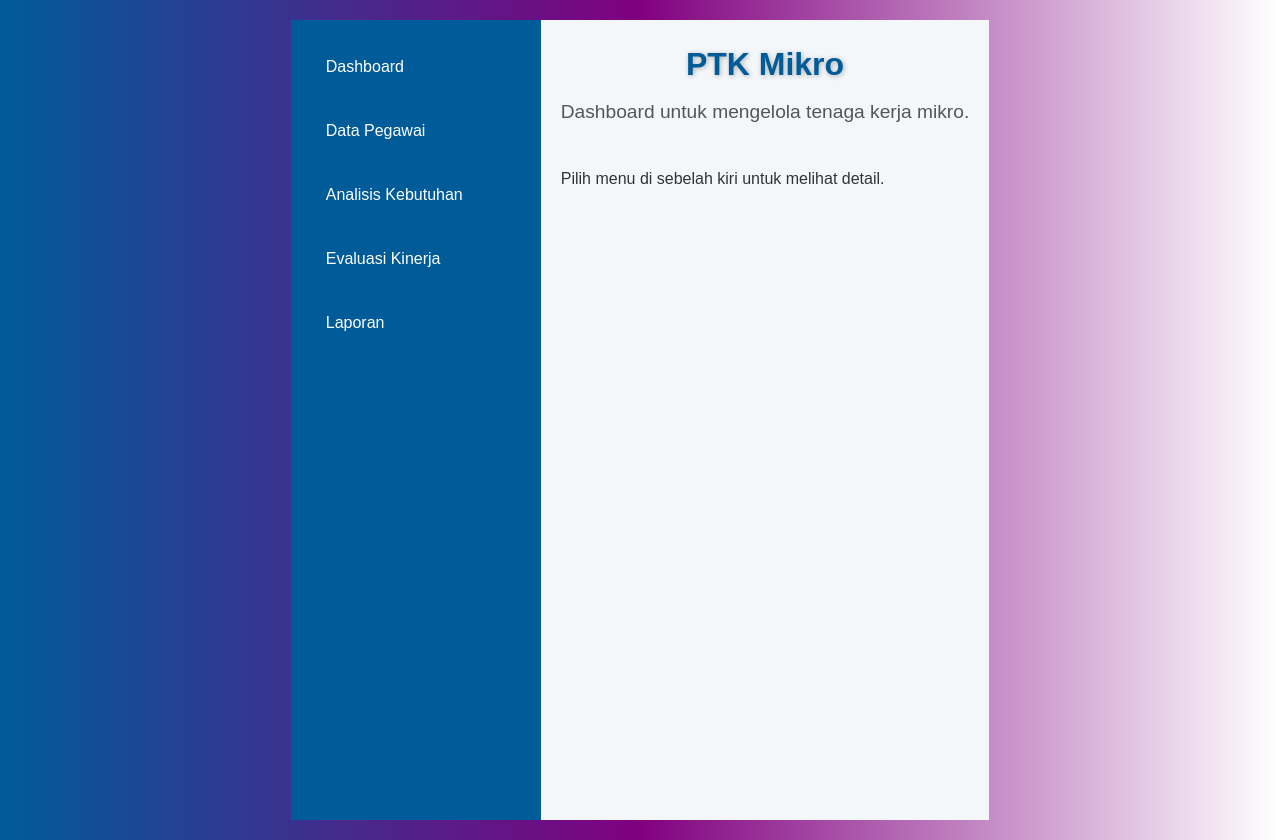
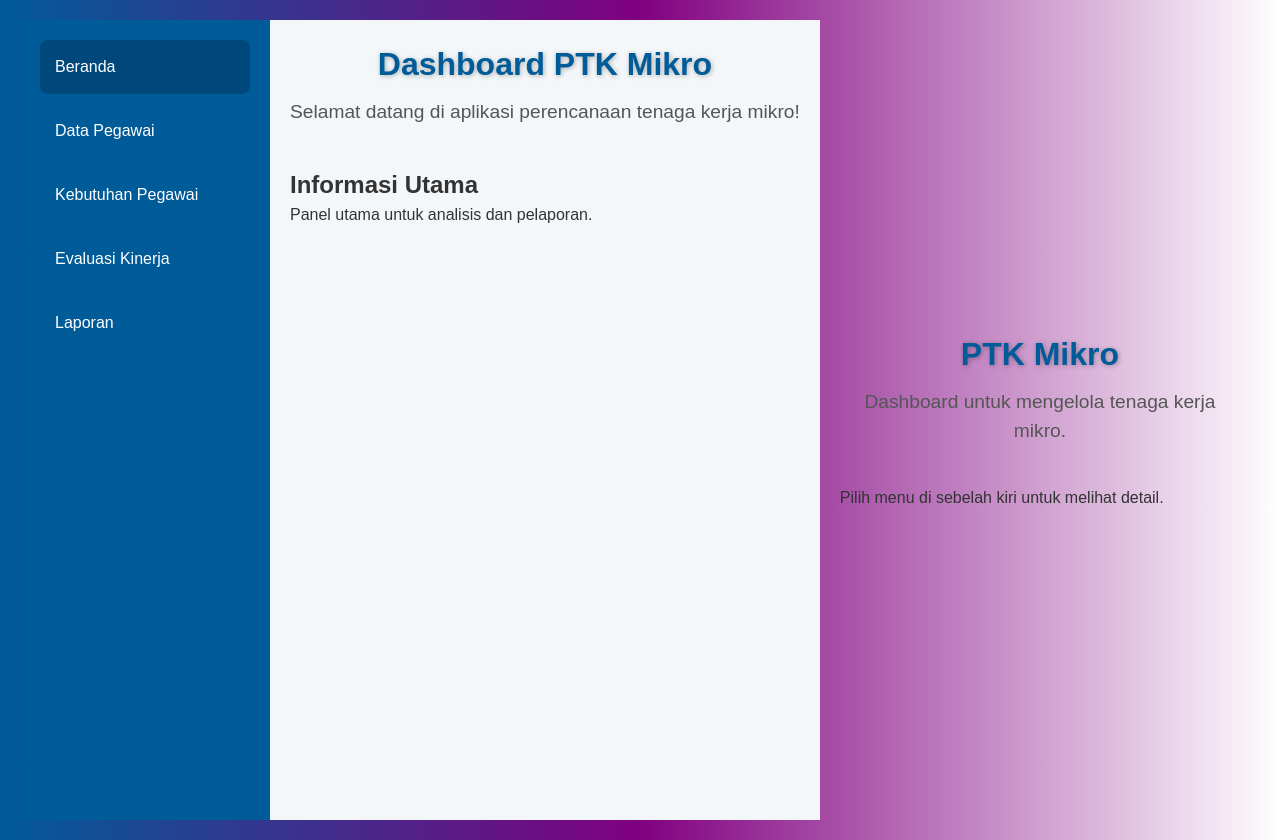
Before and after one commit to Hariyanto89/PTKMikro, a plain HTML site: page index.html in a window 1280 px wide. Drawn offline with Linux system fonts and the light colour scheme.

Commit message:
Update index.html
Signed-off-by: Hariyanto <yantonft@gmail.com>

```diff
--- a/index.html
+++ b/index.html
@@ -14,17 +14,31 @@
     <link rel="stylesheet" href="assets/css/workforce-planning.css">
     </head>
 <body>
-    <div class="layout">
-        <!-- Side Navigation -->
-        <nav class="sidebar">
-            <ul>
-                <li onclick="navigate('dashboard')">Dashboard</li>
-                <li onclick="navigate('employee-data')">Data Pegawai</li>
-                <li onclick="navigate('staffing-analysis')">Analisis Kebutuhan</li>
-                <li onclick="navigate('performance')">Evaluasi Kinerja</li>
-                <li onclick="navigate('reporting')">Laporan</li>
-            </ul>
-        </nav>
+<div class="layout">
+    <!-- Sidebar -->
+    <aside class="sidebar">
+        <button class="sidebar-toggle" onclick="toggleSidebar()">☰ Menu</button>
+        <ul>
+            <li class="active">Beranda</li>
+            <li>Data Pegawai</li>
+            <li>Kebutuhan Pegawai</li>
+            <li>Evaluasi Kinerja</li>
+            <li>Laporan</li>
+        </ul>
+    </aside>
+
+    <!-- Content -->
+    <div class="content">
+        <header>
+            <h1>Dashboard PTK Mikro</h1>
+            <p>Selamat datang di aplikasi perencanaan tenaga kerja mikro!</p>
+        </header>
+        <section>
+            <h2>Informasi Utama</h2>
+            <p>Panel utama untuk analisis dan pelaporan.</p>
+        </section>
+    </div>
+</div>
 
        <main class="content">
             <header>
```
